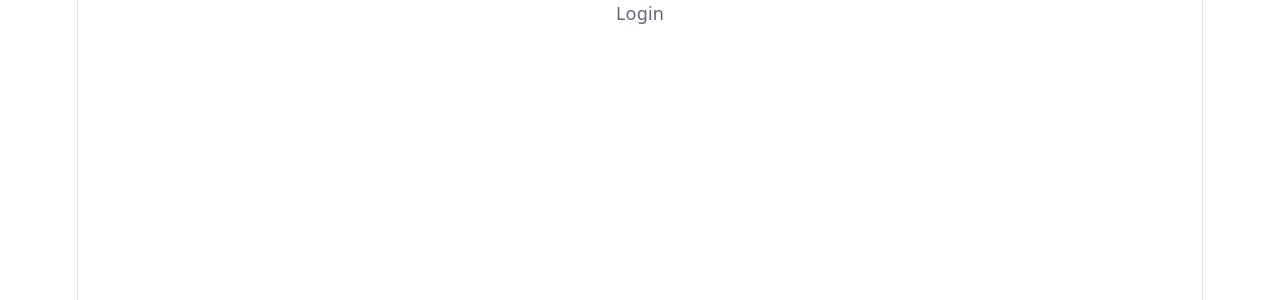
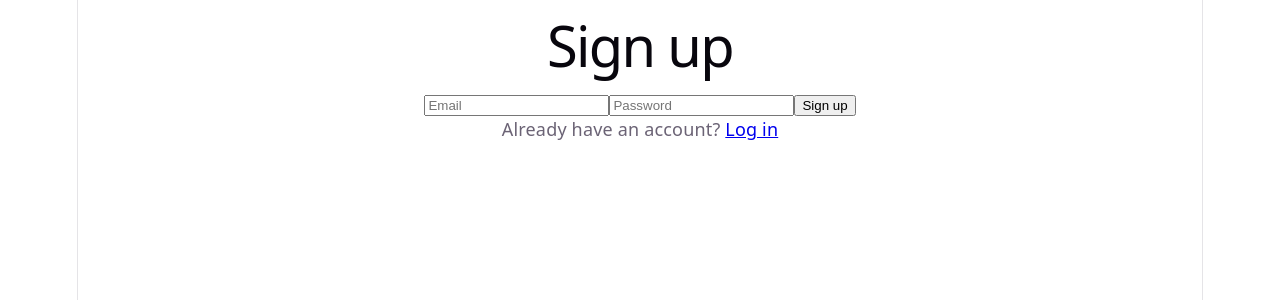
Before and after one commit to AyushAditya444/Resume-Screener-Job-Matcher-Tool, a React (Vite) app in the folder frontend/: page /signup in a window 1280 px wide. Before the commit this address led to /login. Shown: the top 300 px of the page. Built offline with nearby package versions, Linux system fonts and the light colour scheme; no server answers.

Commit message:
feat(frontend): add signup, login, and route protection via Supabase Auth

```diff
--- a/frontend/src/App.tsx
+++ b/frontend/src/App.tsx
@@ -1,4 +1,15 @@
 import { BrowserRouter, Routes, Route, Navigate } from 'react-router-dom';
+import type { ReactNode } from 'react';
+import { AuthProvider, useAuth } from './context/AuthContext';
+import LoginPage from './pages/LoginPage';
+import SignupPage from './pages/SignupPage';
+
+function RequireAuth({ children }: { children: ReactNode }) {
+  const { session, loading } = useAuth();
+  if (loading) return <p>Loading...</p>;
+  if (!session) return <Navigate to="/login" replace />;
+  return children;
+}
 
 function Placeholder({ label }: { label: string }) {
   return <div>{label}</div>;
@@ -6,13 +17,22 @@ function Placeholder({ label }: { label: string }) {
 
 export default function App() {
   return (
-    <BrowserRouter>
-      <Routes>
-        <Route path="/login" element={<Placeholder label="Login" />} />
-        <Route path="/job-seeker" element={<Placeholder label="Job Seeker" />} />
-        <Route path="/recruiter" element={<Placeholder label="Recruiter" />} />
-        <Route path="*" element={<Navigate to="/login" replace />} />
-      </Routes>
-    </BrowserRouter>
+    <AuthProvider>
+      <BrowserRouter>
+        <Routes>
+          <Route path="/login" element={<LoginPage />} />
+          <Route path="/signup" element={<SignupPage />} />
+          <Route
+            path="/job-seeker"
+            element={<RequireAuth><Placeholder label="Job Seeker" /></RequireAuth>}
+          />
+          <Route
+            path="/recruiter"
+            element={<RequireAuth><Placeholder label="Recruiter" /></RequireAuth>}
+          />
+          <Route path="*" element={<Navigate to="/login" replace />} />
+        </Routes>
+      </BrowserRouter>
+    </AuthProvider>
   );
 }
--- /dev/null
+++ b/frontend/src/context/AuthContext.tsx
@@ -0,0 +1,56 @@
+import { createContext, useContext, useEffect, useState } from 'react';
+import type { ReactNode } from 'react';
+import type { Session } from '@supabase/supabase-js';
+import { supabase } from '../lib/supabaseClient';
+
+interface AuthContextValue {
+  session: Session | null;
+  loading: boolean;
+  signUp: (email: string, password: string) => Promise<{ error: string | null }>;
+  signIn: (email: string, password: string) => Promise<{ error: string | null }>;
+  signOut: () => Promise<void>;
+}
+
+const AuthContext = createContext<AuthContextValue | undefined>(undefined);
+
+export function AuthProvider({ children }: { children: ReactNode }) {
+  const [session, setSession] = useState<Session | null>(null);
+  const [loading, setLoading] = useState(true);
+
+  useEffect(() => {
+    supabase.auth.getSession().then(({ data }) => {
+      setSession(data.session);
+      setLoading(false);
+    });
+    const { data: listener } = supabase.auth.onAuthStateChange((_event, newSession) => {
+      setSession(newSession);
+    });
+    return () => listener.subscription.unsubscribe();
+  }, []);
+
+  async function signUp(email: string, password: string) {
+    const { error } = await supabase.auth.signUp({ email, password });
+    return { error: error?.message ?? null };
+  }
+
+  async function signIn(email: string, password: string) {
+    const { error } = await supabase.auth.signInWithPassword({ email, password });
+    return { error: error?.message ?? null };
+  }
+
+  async function signOut() {
+    await supabase.auth.signOut();
+  }
+
+  return (
+    <AuthContext.Provider value={{ session, loading, signUp, signIn, signOut }}>
+      {children}
+    </AuthContext.Provider>
+  );
+}
+
+export function useAuth() {
+  const ctx = useContext(AuthContext);
+  if (!ctx) throw new Error('useAuth must be used within AuthProvider');
+  return ctx;
+}
--- /dev/null
+++ b/frontend/src/pages/LoginPage.tsx
@@ -0,0 +1,33 @@
+import { useState } from 'react';
+import type { FormEvent } from 'react';
+import { useNavigate, Link } from 'react-router-dom';
+import { useAuth } from '../context/AuthContext';
+
+export default function LoginPage() {
+  const { signIn } = useAuth();
+  const navigate = useNavigate();
+  const [email, setEmail] = useState('');
+  const [password, setPassword] = useState('');
+  const [error, setError] = useState<string | null>(null);
+
+  async function handleSubmit(e: FormEvent) {
+    e.preventDefault();
+    const { error } = await signIn(email, password);
+    if (error) {
+      setError(error);
+      return;
+    }
+    navigate('/job-seeker');
+  }
+
+  return (
+    <form onSubmit={handleSubmit}>
+      <h1>Log in</h1>
+      {error && <p role="alert">{error}</p>}
+      <input type="email" placeholder="Email" value={email} onChange={(e) => setEmail(e.target.value)} required />
+      <input type="password" placeholder="Password" value={password} onChange={(e) => setPassword(e.target.value)} required />
+      <button type="submit">Log in</button>
+      <p>No account? <Link to="/signup">Sign up</Link></p>
+    </form>
+  );
+}
--- /dev/null
+++ b/frontend/src/pages/SignupPage.tsx
@@ -0,0 +1,33 @@
+import { useState } from 'react';
+import type { FormEvent } from 'react';
+import { useNavigate, Link } from 'react-router-dom';
+import { useAuth } from '../context/AuthContext';
+
+export default function SignupPage() {
+  const { signUp } = useAuth();
+  const navigate = useNavigate();
+  const [email, setEmail] = useState('');
+  const [password, setPassword] = useState('');
+  const [error, setError] = useState<string | null>(null);
+
+  async function handleSubmit(e: FormEvent) {
+    e.preventDefault();
+    const { error } = await signUp(email, password);
+    if (error) {
+      setError(error);
+      return;
+    }
+    navigate('/job-seeker');
+  }
+
+  return (
+    <form onSubmit={handleSubmit}>
+      <h1>Sign up</h1>
+      {error && <p role="alert">{error}</p>}
+      <input type="email" placeholder="Email" value={email} onChange={(e) => setEmail(e.target.value)} required />
+      <input type="password" placeholder="Password" value={password} onChange={(e) => setPassword(e.target.value)} required />
+      <button type="submit">Sign up</button>
+      <p>Already have an account? <Link to="/login">Log in</Link></p>
+    </form>
+  );
+}
```
